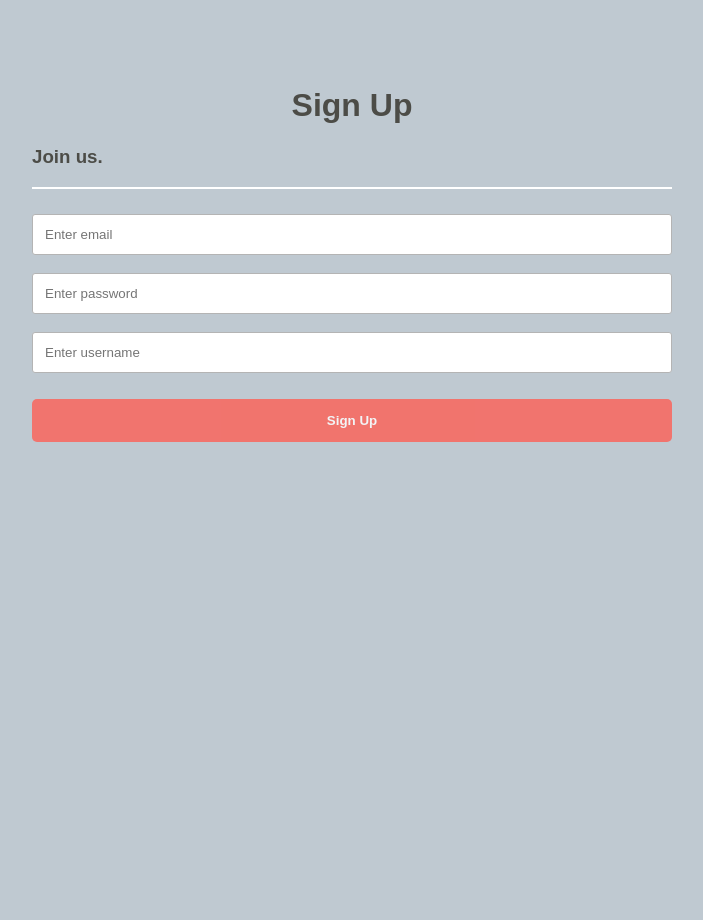
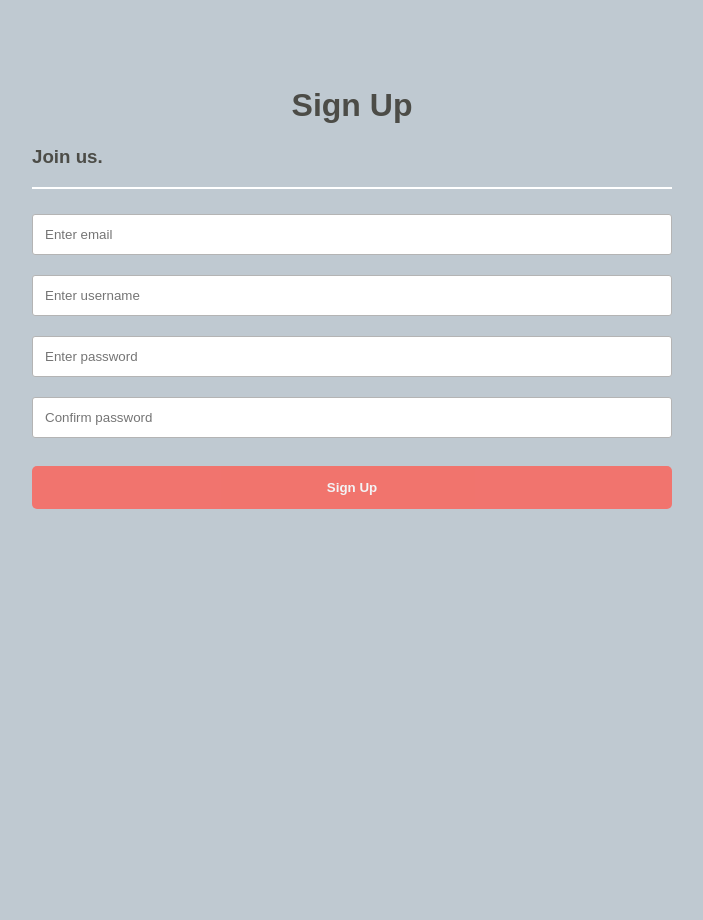
Before and after one commit to japp2015/FEUP-LTW, a PHP site: page /signup.php in a window 1280 px wide. Shown: the whole page, without its empty margins (288-991 px from the left). Run offline with PHP 8.4, Linux system fonts and the light colour scheme.

Commit message:
Improved signup page :rocket:

```diff
--- a/css/forms.css
+++ b/css/forms.css
@@ -88,7 +88,6 @@ hr {
 
 .container {
     width: 100%;
-    margin-bottom: 15px;
 }
 
 .signup {
--- a/signup.php
+++ b/signup.php
@@ -15,17 +15,21 @@
                 <h3>Join us.</h3>
                 <hr>
 
-                <!--<label>Email</label>-->
-                <input type="text" placeholder="Enter email" name="email" required>
-                <br><br>
+                <div class="input_container">
+                    <input type="text" placeholder="Enter email" name="email" required>
+                </div>
 
-                <!--label>Password</label>-->
-                <input type="password" placeholder="Enter password" name="password" required>
-                <br><br>
+                <div class="input_container">
+                    <input type="text" placeholder="Enter username" name="username" required>
+                </div>
 
-                <!--<label>Username</label>-->
-                <input type="text" placeholder="Enter username" name="username" required>
-                <br><br>
+                <div class="input_container">
+                    <input type="password" placeholder="Enter password" name="password" required>
+                </div>
+
+                <div class="input_container">
+                    <input type="password" placeholder="Confirm password" name="confirmed_password" required>
+                </div>
 
                 <button type="submit">Sign Up</button>
 
```
Also changed, not shown: action_signup.php (+7 -1 lines), database.db.
